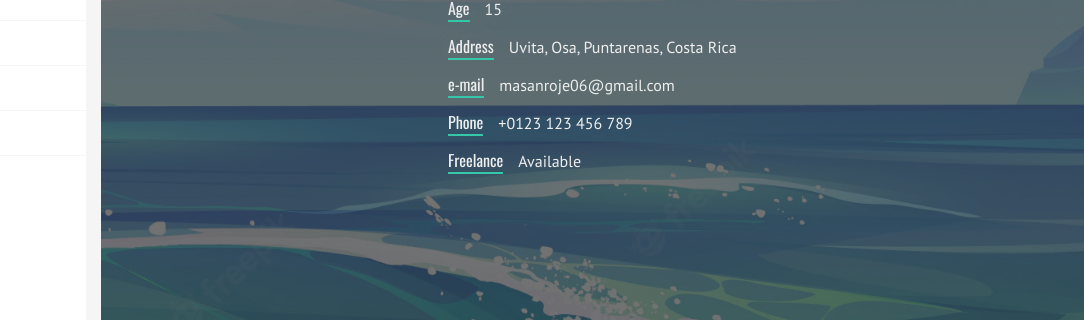
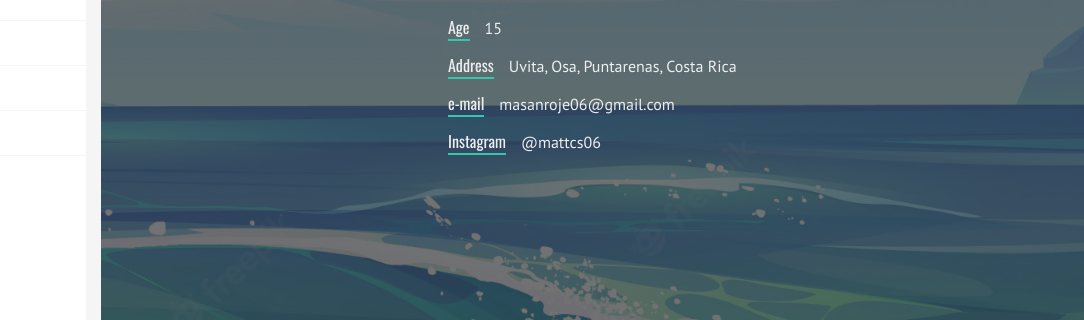
Before and after one commit to MattCS2006/matthewcordero.com, a plain HTML site: page index.html in a window 1280 px wide. Shown: the part 377-697 px from the top of the page, 196-1280 px from the left. Drawn offline with nearby package versions, Linux system fonts and the light colour scheme.

Commit message:
more info

```diff
--- a/index.html
+++ b/index.html
@@ -129,9 +129,8 @@
                     <ul class="info-list">
                       <li><span class="title">Age</span><span class="value">15</span></li>
                       <li><span class="title">Address</span><span class="value">Uvita, Osa, Puntarenas, Costa Rica</span></li>
-                      <li><span class="title">e-mail</span><span class="value"><a href="mailto:email@example.com">masanroje06@gmail.com</a></span></li>
-                      <li><span class="title">Phone</span><span class="value">+0123 123 456 789</span></li>
-                      <li><span class="title">Freelance</span><span class="value available">Available</span></li>
+                      <li><span class="title">e-mail</span><span class="value"><a href="masanroje06@gmail.com">masanroje06@gmail.com</a></span></li>
+                      <li><span class="title">Instagram</span><span class="value">@mattcs06</span></li>
                     </ul>
                   </div>
                 </div>
```
